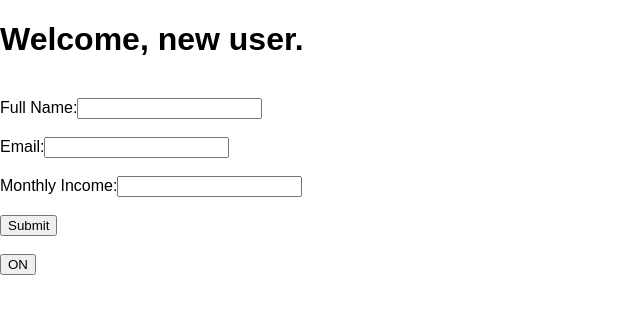
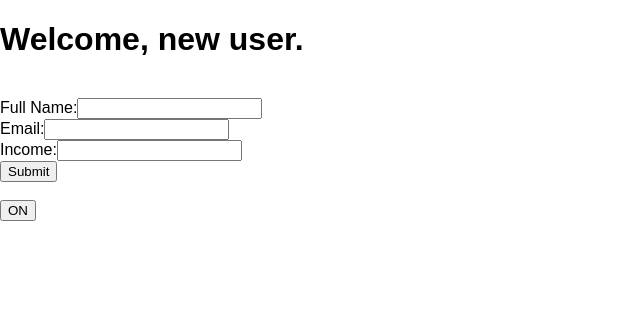
Before and after one commit to bholmquist11/reactFFRepo, a React (Create React App) app in the folder my-app-1/: page / in a window 1280 px wide. Shown: the top 314 px of the page, without its empty margins (0-640 px from the left). Built offline with nearby package versions, Linux system fonts and the light colour scheme.

Commit message:
Deleted old app, working on first version of tutor listing, iterable

```diff
--- a/my-app-1/src/composeForm.js
+++ b/my-app-1/src/composeForm.js
@@ -16,11 +16,18 @@ class ComposeForm extends Component {
     }
 
     render() {
+        const fields = ['Full Name', 'Email', 'Income'];
+        const elements = fields.map((fieldName, index) => {
+            return (<SingleTextEntry
+                key={index}
+                fieldTitle={fieldName}
+                formName='masterForm' />
+            );
+        });
+
         return (
             <div>
-                <SingleTextEntry fieldTitle='Full Name' formName='fullName' /><br />
-                <SingleTextEntry fieldTitle='Email' formName='email' /><br />
-                <SingleTextEntry fieldTitle='Monthly Income' formName='income' /><br />
+                {elements}
                 <button onClick={this.handleClick}>
                     Submit
                 </button>
```
Also changed, not shown: my-app-1/src/TutorCardListing.js (added, +12 -0 lines).
